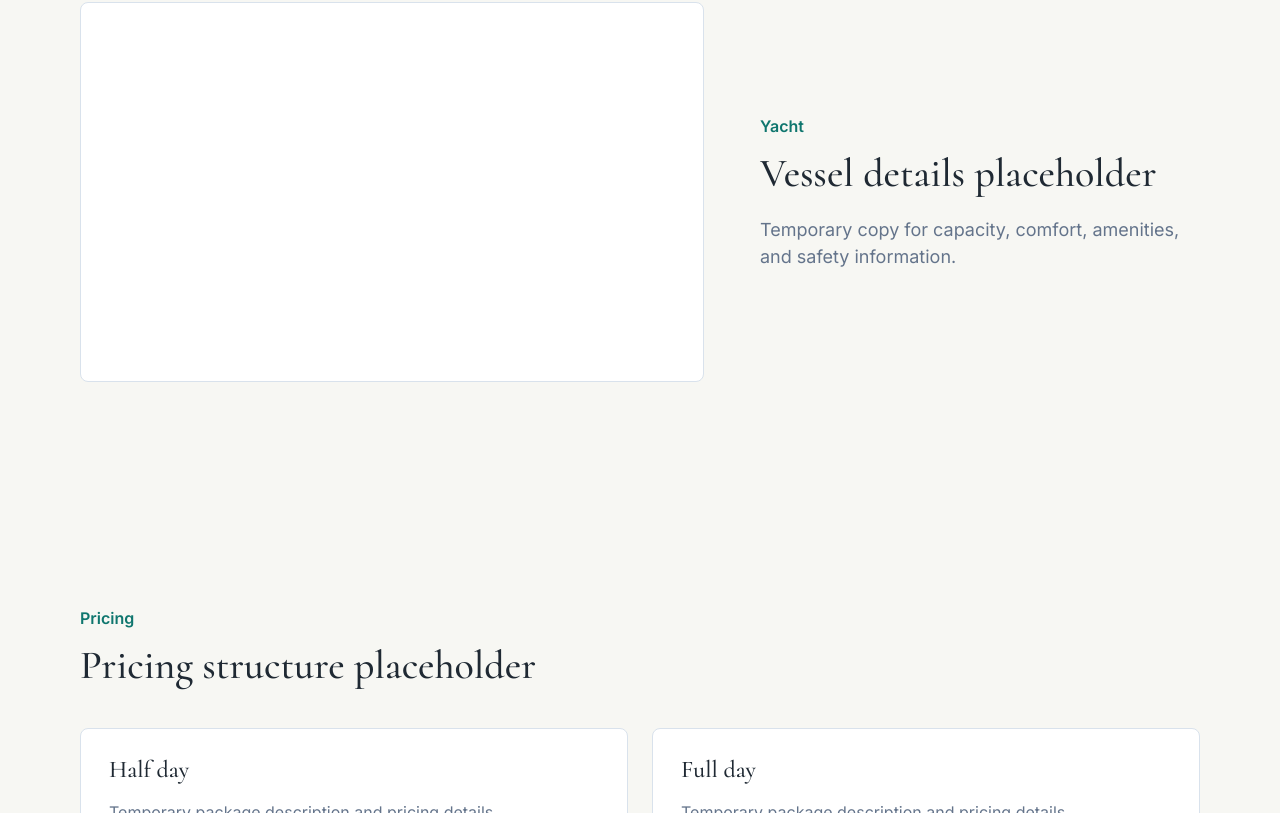
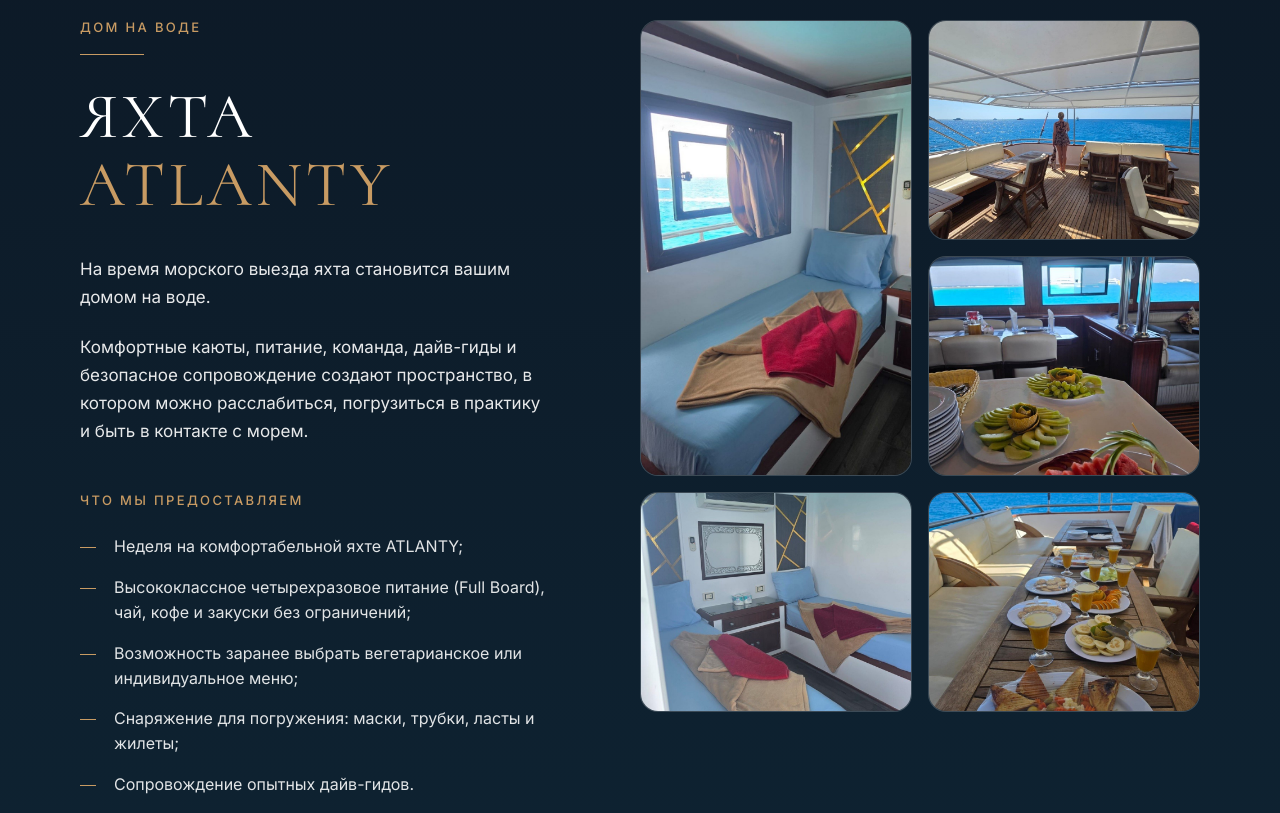
Before and after one commit to DariaKott/dolphins-website, a Next.js app: page / in a window 1280 px wide. Shown: the part 3627-4440 px from the top of the page. Built offline with nearby package versions, Linux system fonts and the light colour scheme.

Commit message:
add section Yacht

```diff
--- a/src/components/Yacht/Yacht.module.scss
+++ b/src/components/Yacht/Yacht.module.scss
@@ -1,45 +1,253 @@
-.inner {
-  display: grid;
-  grid-template-columns: minmax(0, 1fr) minmax(0, 440px);
-  align-items: center;
-  gap: 56px;
+.yacht {
+  padding: 130px 0;
+  color: #ffffff;
+  background: linear-gradient(
+    180deg,
+    rgba(3, 16, 30, 0.96) 0%,
+    rgba(5, 28, 44, 0.96) 100%
+  );
 }
 
-.image {
-  min-height: 380px;
-  border: 1px solid var(--color-border);
-  border-radius: 8px;
-  background: var(--color-surface);
+.layout {
+  display: flex;
+  align-items: flex-start;
+  gap: clamp(56px, 7vw, 100px);
 }
 
-.label {
-  margin: 0 0 12px;
-  color: var(--color-accent);
-  font-weight: 700;
+.content {
+  flex: 0 0 42%;
+  max-width: 560px;
 }
 
-.inner h2 {
-  margin: 0;
-  font-size: 40px;
-  line-height: 1.15;
+.eyebrow {
+  margin: 0 0 28px;
+  color: var(--color-gold);
+  font-family: var(--font-body), sans-serif;
+  font-size: 13px;
+  font-weight: 500;
+  letter-spacing: 0.18em;
+  line-height: 1.2;
+  text-transform: uppercase;
+
+  &::after {
+    display: block;
+    width: 64px;
+    height: 1px;
+    margin-top: 18px;
+    background-color: var(--color-gold);
+    content: "";
+  }
 }
 
-.inner p:last-child {
-  margin: 20px 0 0;
-  color: var(--color-muted);
-  font-size: 18px;
+.title {
+  margin: 0;
+  color: #ffffff;
+  font-family: var(--font-heading), Georgia, serif;
+  font-size: clamp(42px, 5vw, 72px);
+  font-weight: 400;
+  letter-spacing: 0.06em;
+  line-height: 1.06;
+  text-transform: uppercase;
+
+  span {
+    color: var(--color-gold);
+  }
 }
 
-@media (max-width: 800px) {
-  .inner {
-    grid-template-columns: 1fr;
+.intro {
+  display: flex;
+  flex-direction: column;
+  gap: 22px;
+  margin-top: 36px;
+
+  p {
+    margin: 0;
+    color: rgba(255, 255, 255, 0.9);
+    font-family: var(--font-body), sans-serif;
+    font-size: clamp(17px, 1.2vw, 20px);
+    line-height: 1.65;
+  }
+}
+
+.provided {
+  margin-top: 48px;
+}
+
+.providedTitle {
+  margin: 0 0 26px;
+  color: var(--color-gold);
+  font-family: var(--font-body), sans-serif;
+  font-size: 13px;
+  font-weight: 500;
+  letter-spacing: 0.18em;
+  line-height: 1.2;
+  text-transform: uppercase;
+}
+
+.providedList {
+  display: flex;
+  flex-direction: column;
+  gap: 16px;
+  margin: 0;
+  padding: 0;
+  list-style: none;
+
+  li {
+    position: relative;
+    padding-left: 34px;
+    color: rgba(255, 255, 255, 0.88);
+    font-family: var(--font-body), sans-serif;
+    font-size: 16px;
+    line-height: 1.55;
+
+    &::before {
+      position: absolute;
+      top: 0.8em;
+      left: 0;
+      width: 16px;
+      height: 1px;
+      background-color: var(--color-gold);
+      content: "";
+    }
+  }
+}
+
+.note {
+  margin-top: 34px;
+  border: 1px solid rgba(200, 155, 99, 0.55);
+  padding: 24px 28px;
+  background: rgba(200, 155, 99, 0.06);
+
+  p {
+    margin: 0;
+    color: rgba(255, 255, 255, 0.9);
+    font-family: var(--font-body), sans-serif;
+    font-size: 15px;
+    line-height: 1.6;
+  }
+}
+
+.gallery {
+  display: grid;
+  flex: 1 1 auto;
+  grid-template-columns: repeat(2, minmax(0, 1fr));
+  grid-auto-rows: 220px;
+  gap: 16px;
+}
+
+.galleryItem {
+  position: relative;
+  overflow: hidden;
+  border: 1px solid rgba(255, 255, 255, 0.16);
+  border-radius: 18px;
+  padding: 0;
+  background: rgba(255, 255, 255, 0.04);
+  cursor: pointer;
+
+  &:first-child {
+    grid-row: span 2;
   }
 
-  .image {
-    min-height: 300px;
+  img {
+    display: block;
+    width: 100%;
+    height: 100%;
+    object-fit: cover;
+    transition: transform 220ms ease;
   }
 
-  .inner h2 {
-    font-size: 32px;
+  &:hover img {
+    transform: scale(1.035);
   }
 }
+
+.lightbox {
+  position: fixed;
+  inset: 0;
+  z-index: 100;
+  display: flex;
+  align-items: center;
+  justify-content: center;
+  padding: 32px;
+  background: rgba(2, 10, 18, 0.86);
+}
+
+.lightboxImage {
+  display: block;
+  max-width: 90vw;
+  max-height: 86vh;
+  object-fit: contain;
+}
+
+.closeButton {
+  position: fixed;
+  top: 24px;
+  right: 24px;
+  display: inline-flex;
+  width: 44px;
+  height: 44px;
+  align-items: center;
+  justify-content: center;
+  border: 1px solid rgba(255, 255, 255, 0.42);
+  border-radius: 999px;
+  background: rgba(255, 255, 255, 0.06);
+  color: #ffffff;
+  cursor: pointer;
+  font-size: 30px;
+  line-height: 1;
+}
+
+@media (max-width: 1000px) {
+  .layout {
+    flex-direction: column;
+    gap: 56px;
+  }
+
+  .content {
+    flex: initial;
+    max-width: 720px;
+  }
+
+  .gallery {
+    width: 100%;
+  }
+}
+
+@media (max-width: 700px) {
+  .yacht {
+    padding: 80px 0;
+  }
+
+  .title {
+    font-size: clamp(34px, 11vw, 48px);
+  }
+
+  .gallery {
+    grid-template-columns: 1fr;
+    grid-auto-rows: auto;
+    max-width: 420px;
+    margin: 0 auto;
+  }
+
+  .galleryItem {
+    aspect-ratio: 1 / 1;
+
+    &:first-child {
+      grid-row: auto;
+    }
+  }
+
+  .note {
+    padding: 20px;
+  }
+}
+
+@media (max-width: 480px) {
+  .gallery {
+    max-width: 100%;
+  }
+
+  .galleryItem {
+    aspect-ratio: 4 / 5;
+  }
+}
--- a/src/components/Yacht/Yacht.tsx
+++ b/src/components/Yacht/Yacht.tsx
@@ -1,16 +1,124 @@
+"use client";
+
+import { useEffect, useState } from "react";
+
+import yacht1 from "@/assets/images/yacht/yacht1.jpg";
+import yacht2 from "@/assets/images/yacht/yacht2.jpg";
+import yacht3 from "@/assets/images/yacht/yacht3.jpg";
+import yacht4 from "@/assets/images/yacht/yacht4.jpg";
+import yacht5 from "@/assets/images/yacht/yacht5.jpg";
+
 import styles from "./Yacht.module.scss";
 
+const yachtImages = [
+  { src: yacht1.src, alt: "Яхта ATLANTY на воде" },
+  { src: yacht2.src, alt: "Палуба яхты ATLANTY" },
+  { src: yacht3.src, alt: "Каюта яхты ATLANTY" },
+  { src: yacht4.src, alt: "Пространство яхты ATLANTY" },
+  { src: yacht5.src, alt: "Детали яхты ATLANTY" },
+];
+
+const providedItems = [
+  "Неделя на комфортабельной яхте ATLANTY;",
+  "Высококлассное четырехразовое питание (Full Board), чай, кофе и закуски без ограничений;",
+  "Возможность заранее выбрать вегетарианское или индивидуальное меню;",
+  "Снаряжение для погружения: маски, трубки, ласты и жилеты;",
+  "Сопровождение опытных дайв-гидов.",
+];
+
 export const Yacht = () => {
+  const [activeImageIndex, setActiveImageIndex] = useState<number | null>(null);
+  const activeImage = activeImageIndex === null ? null : yachtImages[activeImageIndex];
+
+  useEffect(() => {
+    if (activeImageIndex === null) {
+      return;
+    }
+
+    const handleKeyDown = (event: KeyboardEvent) => {
+      if (event.key === "Escape") {
+        setActiveImageIndex(null);
+      }
+    };
+
+    document.addEventListener("keydown", handleKeyDown);
+
+    return () => {
+      document.removeEventListener("keydown", handleKeyDown);
+    };
+  }, [activeImageIndex]);
+
   return (
-    <section id="yacht" className="page-section" aria-labelledby="yacht-title">
-      <div className={`${styles.inner} container`}>
-        <div className={styles.image} aria-label="Temporary yacht image placeholder" />
-        <div>
-          <p className={styles.label}>Yacht</p>
-          <h2 id="yacht-title">Vessel details placeholder</h2>
-          <p>Temporary copy for capacity, comfort, amenities, and safety information.</p>
+    <section id="yacht" className={styles.yacht} aria-labelledby="yacht-title">
+      <div className="container">
+        <div className={styles.layout}>
+          <div className={styles.content}>
+            <p className={styles.eyebrow}>ДОМ НА ВОДЕ</p>
+            <h2 id="yacht-title" className={styles.title}>
+              ЯХТА <span>ATLANTY</span>
+            </h2>
+            <div className={styles.intro}>
+              <p>На время морского выезда яхта становится вашим домом на воде.</p>
+              <p>
+                Комфортные каюты, питание, команда, дайв-гиды и безопасное сопровождение
+                создают пространство, в котором можно расслабиться, погрузиться в практику
+                и быть в контакте с морем.
+              </p>
+            </div>
+            <div className={styles.provided}>
+              <h3 className={styles.providedTitle}>Что мы предоставляем</h3>
+              <ul className={styles.providedList}>
+                {providedItems.map((item) => (
+                  <li key={item}>{item}</li>
+                ))}
+              </ul>
+            </div>
+            <div className={styles.note}>
+              <p>
+                Важное условие: алкоголь на протяжении всего морского выезда полностью
+                исключен — для сохранения чистоты восприятия, безопасности и глубины
+                процесса.
+              </p>
+            </div>
+          </div>
+          <div className={styles.gallery} aria-label="Фотографии яхты ATLANTY">
+            {yachtImages.map((image, index) => (
+              <button
+                className={styles.galleryItem}
+                key={image.src}
+                type="button"
+                onClick={() => setActiveImageIndex(index)}
+              >
+                <img src={image.src} alt={image.alt} />
+              </button>
+            ))}
+          </div>
         </div>
       </div>
+      {activeImage ? (
+        <div
+          className={styles.lightbox}
+          role="dialog"
+          aria-modal="true"
+          aria-label="Просмотр фотографии яхты"
+          onClick={() => setActiveImageIndex(null)}
+        >
+          <button
+            className={styles.closeButton}
+            type="button"
+            aria-label="Закрыть"
+            onClick={() => setActiveImageIndex(null)}
+          >
+            ×
+          </button>
+          <img
+            className={styles.lightboxImage}
+            src={activeImage.src}
+            alt={activeImage.alt}
+            onClick={(event) => event.stopPropagation()}
+          />
+        </div>
+      ) : null}
     </section>
   );
 };
```
